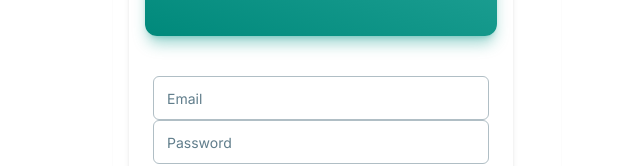
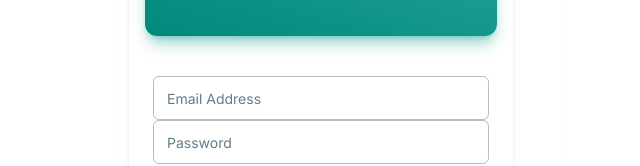
Before and after one commit to maxmulla23/issue-reporting--frontend, a Next.js app: page /login in a window 1280 px wide. Shown: the part 240-406 px from the top of the page, without its empty margins (303-943 px from the left). Built offline with nearby package versions, Linux system fonts and the light colour scheme.

Commit message:
form data

```diff
--- a/src/app/components/forms/login-form.js
+++ b/src/app/components/forms/login-form.js
@@ -12,7 +12,11 @@ export default async function LoginForm() {
         const formData = new FormData(event.target)
         const response = await fetch ("http://localhost:5030/api/User/login", {
             method: 'POST',
+            headers: {
+                'Content-Type': 'application/json'
+            },
             body: formData,
+            mode: 'cors'
         })
         const data = await response.json()
     } catch (error) {
@@ -35,13 +39,15 @@ export default async function LoginForm() {
                     <form onSubmit={onSubmit}>
                     <Input
                         type="email"
-                        label="Email" size="lg"
+                        id="email"
+                        label="Email Address" size="lg"
                         placeholder="Email"
                         color="teal"
 
                         />
                     <Input
                         type="password"
+                        id="password"
                         label="Password" size="lg"
                         placeholder="password"
                         color="teal"
--- a/src/app/components/forms/signup-from.js
+++ b/src/app/components/forms/signup-from.js
@@ -18,11 +18,7 @@ export default function SignupForm() {
                     <Input
                         color="teal"
                         type="text"
-                        label="first name" size="lg" />
-                    <Input
-                        color="teal"
-                        type="text"
-                        label="last name" size="lg" />
+                        label="user name" size="lg" />
                     <Input
                         type="email"
                         color="teal"
--- a/src/app/signup/page.js
+++ b/src/app/signup/page.js
@@ -1,7 +1,7 @@
 'use client'
 
 import { UserCircleIcon } from "@heroicons/react/24/solid"
-import SignupForm from "../components/signup-from"
+import SignupForm from "../components/forms/signup-from"
 
 export default function Page(){
     return (
```
